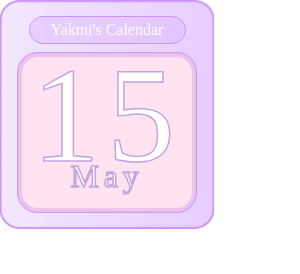
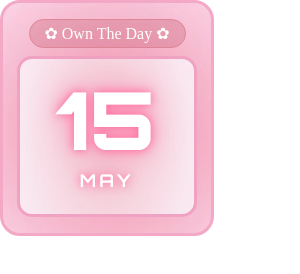
Before and after one commit to YakVash/little-calender, an Electron app: page little-calender/index.html in a window 300 px wide. Drawn offline with Linux system fonts and the light colour scheme.

```diff
--- a/little-calender/index.html
+++ b/little-calender/index.html
@@ -4,12 +4,13 @@
 <head>
   <meta charset="UTF-8" />
   <title>Calendar Widget</title>
+  <link href="https://fonts.googleapis.com/css2?family=Orbitron:wght@400;700;900&display=swap" rel="stylesheet" />
   <link rel="stylesheet" href="style.css" />
 </head>
 
 <body>
   <div class="app">
-    <div class="title">Yakmi's Calendar</div>
+    <div class="title">✿ Own The Day ✿</div>
     <div id="calendar">
       <div id="day"></div>
       <div id="month"></div>
--- a/little-calender/main.js
+++ b/little-calender/main.js
@@ -1,4 +1,8 @@
 const { app, BrowserWindow } = require("electron");
+
+// Fix disk cache permission errors on Windows
+app.commandLine.appendSwitch("disable-gpu-shader-disk-cache");
+app.commandLine.appendSwitch("disable-gpu-cache");
 
 function createWindow() {
   const win = new BrowserWindow({
--- a/little-calender/style.css
+++ b/little-calender/style.css
@@ -25,11 +25,13 @@
   padding: 1rem 1.0625rem;
 
 
-  background-image: url("assets/outer-frame-bg.png");
+  background-image: url("assets/outer.jpg");
   background-size: cover;
   background-repeat: no-repeat;
   background-position: center;
   opacity: 0.8;
+  border-radius: 20px;
+  border: #f193b9 solid 3px;
 }
 
 button,
@@ -50,10 +52,10 @@
   align-items: center;
 
   border-radius: 6.25rem;
-  border: 1px solid #C079FF;
-  background: rgba(210, 164, 255, 0.40);
+  border: 1px solid #d4687e;
+  background: rgba(190, 60, 90, 0.35);
 
-  color: var(--white, #FFF);
+  color: #ffffff;
 
   /* text styling */
   font-family: Pixeboy;
@@ -73,23 +75,27 @@
   align-items: center;
   gap: 1rem;
 
-  background-image: url("assets/inner-frame-bg.png");
+  background-image: url("assets/pink.jpg");
   background-size: cover;
   background-repeat: no-repeat;
   background-position: center;
+  border-radius: 15px;
+  box-shadow: #520826;
+  border: #ec8bb2 solid 3px;
 }
 
 #day {
-  color: #FFF;
+  color: #ffffff;
   text-align: center;
-  -webkit-text-stroke-width: 1.5px;
-  -webkit-text-stroke-color: var(--mid-purple, #B58CD9);
-  font-family: Pixeboy;
-  font-size: 8.5rem;
+  -webkit-text-stroke-width: 0px;
+  -webkit-text-stroke-color: #c2185b;
+  font-family: 'Orbitron', sans-serif;
+  font-size: 5rem;
   font-style: normal;
-  font-weight: 400;
+  font-weight: 900;
   line-height: 1.25rem;
-  letter-spacing: 0.45rem;
+  letter-spacing: 0.2rem;
+  text-shadow: 0 0 10px #ff4081, 0 0 20px #ff80ab, 0 0 40px #f48fb1;
 
   display: flex;
   width: 11.25rem;
@@ -101,16 +107,18 @@
 
 #month {
 
-  color: #FFF;
+  color: #ffffff;
   text-align: center;
-  -webkit-text-stroke-width: 1.5px;
-  -webkit-text-stroke-color: #B58CD9;
-  font-family: Pixeboy;
-  font-size: 2rem;
+  -webkit-text-stroke-width: 0px;
+  -webkit-text-stroke-color: #c2185b;
+  font-family: 'Orbitron', sans-serif;
+  font-size: 1.1rem;
   font-style: normal;
-  font-weight: 400;
+  font-weight: 700;
   line-height: 1.25rem;
-  letter-spacing: 0.3rem;
+  letter-spacing: 0.2rem;
+  text-transform: uppercase;
+  text-shadow: 0 0 8px #ff4081, 0 0 16px #ff80ab;
 
   width: 8.125rem;
 
```
Also changed, not shown: little-calender/package.json (+5 -2 lines), little-calender/README.md (added), little-calender/assets/inner-frame-bg.png (deleted), little-calender/assets/outer-frame-bg.png (deleted), little-calender/assets/outer.jpg (added), little-calender/assets/pink.jpg (added), 1 other file.
